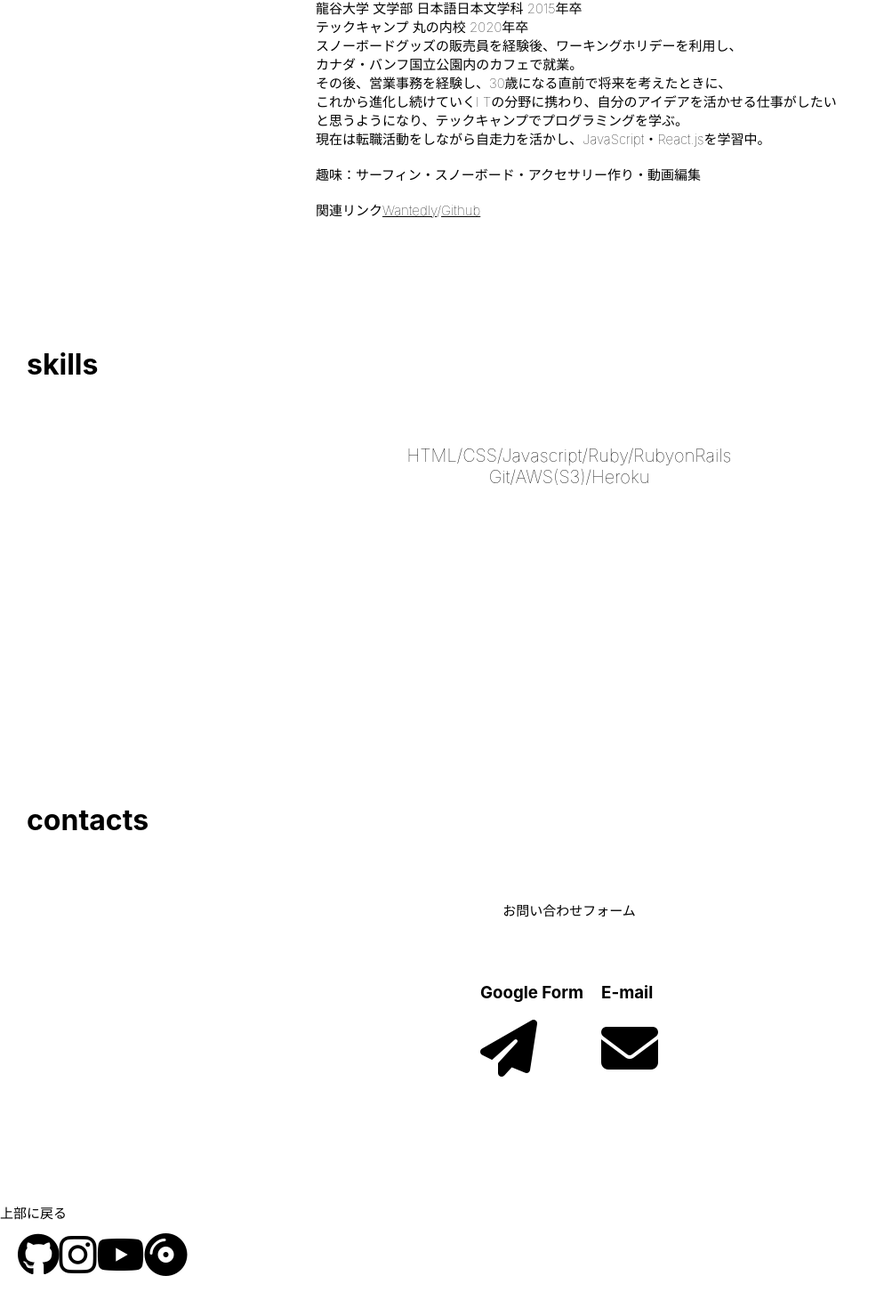
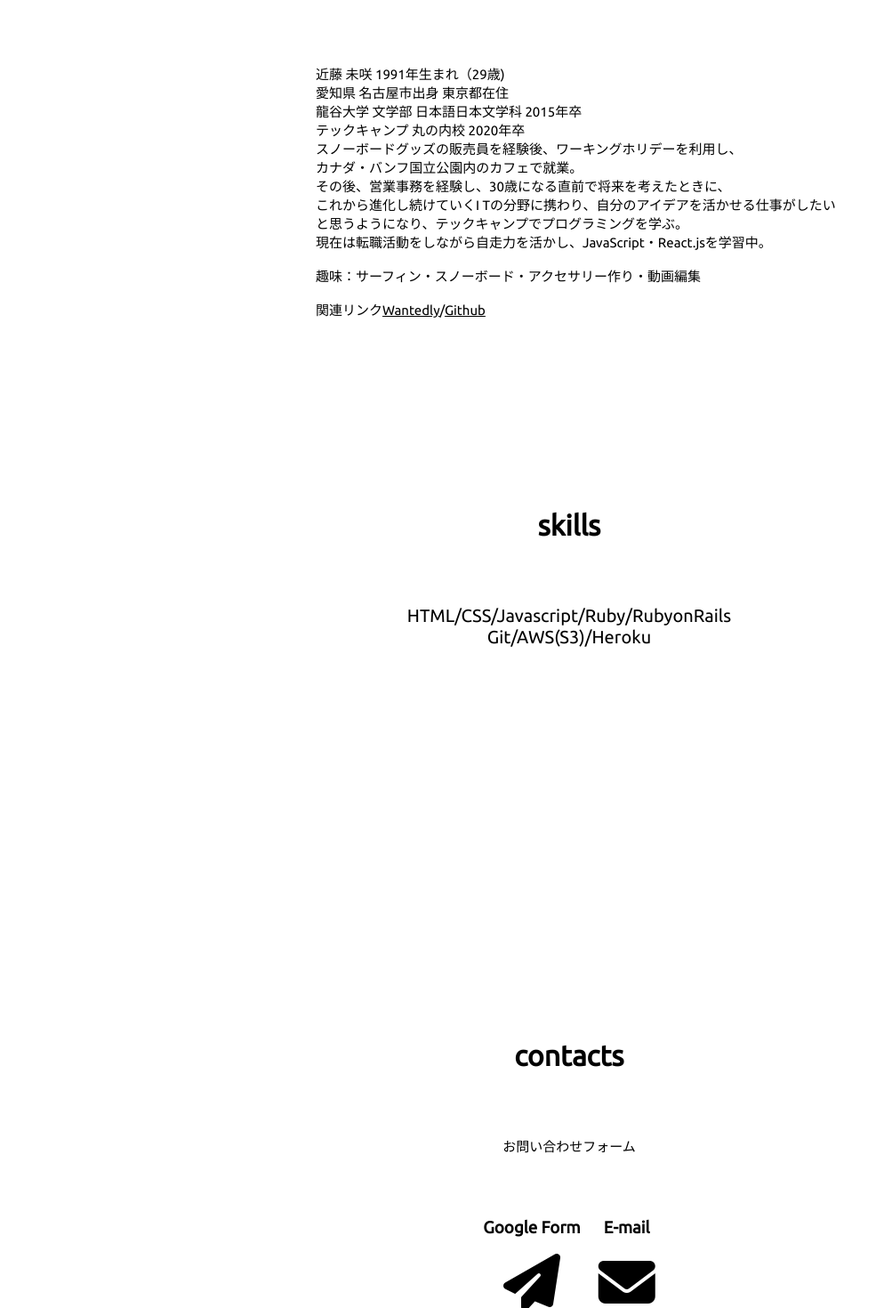
Before and after one commit to misakikondo/misakikondo-pf-react, a React (Create React App) app: page / in a window 1280 px wide. Shown: the part 1325-2795 px from the top of the page at 89% size, without its empty margins (0-1003 px from the left). Before the commit the page ends 2760 px from the top, so only its background shows below. Built offline with nearby package versions, Linux system fonts and the light colour scheme; a web font is replaced by a local one.

Commit message:
updated App

```diff
--- a/src/App.css
+++ b/src/App.css
@@ -9,3 +9,16 @@
   cursor: pointer;
   margin-left: 20px;
 }
+
+.common-container,
+.contacts-container{
+  width: 100vw;
+  padding-top: 70px;
+  text-align: center;
+  font-family: 'Ubuntu', sans-serif;
+  font-weight: 300;
+}
+
+.contacts-container{
+  margin-bottom: 400px;
+}
--- a/src/App.js
+++ b/src/App.js
@@ -18,10 +18,10 @@ function App() {
       </header>
 
       <main>
-        <div class='common-container' id='private-works-id'><Works/></div>
-        <div class='common-container' id='private-works-id'><About/></div>
-        <div class='common-container' id='private-works-id'><Skills/></div>
-        <div class='common-container' id='private-works-id'><Contacts/></div>
+        <div className='common-container' id='private-works-id'><Works/></div>
+        <div className='common-container' id='private-works-id'><About/></div>
+        <div className='common-container' id='private-works-id'><Skills/></div>
+        <div className='contacts-container' id='private-works-id'><Contacts/></div>
       </main>
 
       <footer>
```
Also changed, not shown: 1 other file (tests, documents, lock files or other folders).
